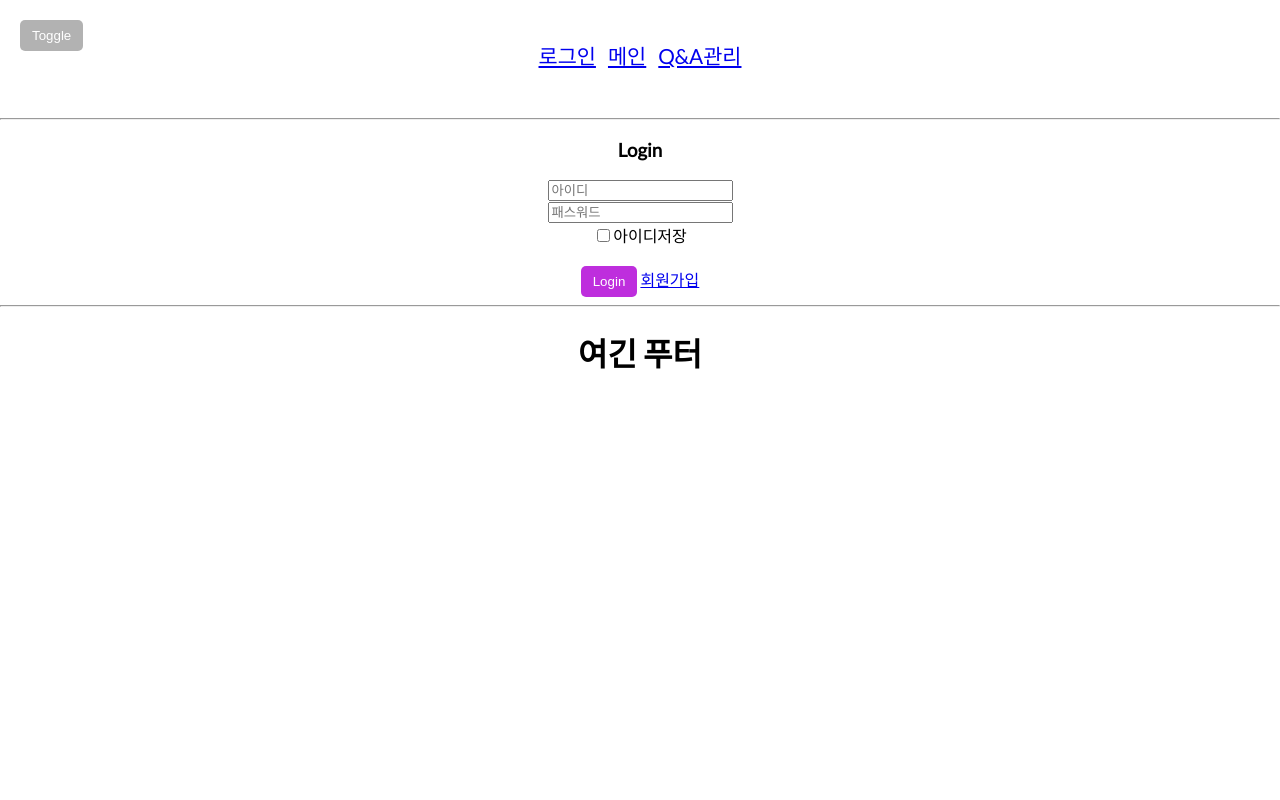
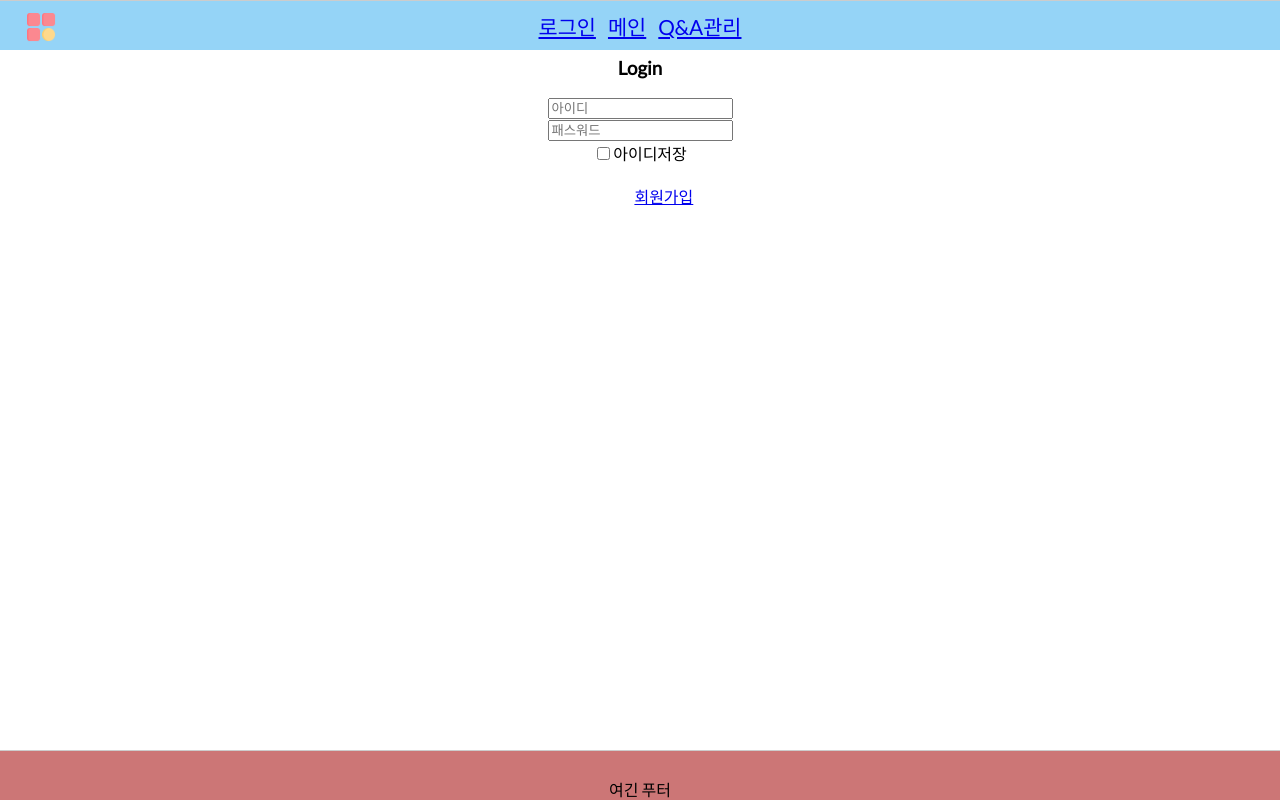
Before and after one commit to rhohye22/WOOJUJUMIN-FRONT-ADMIN, a React (Create React App) app: page / in a window 1280 px wide. Built offline with nearby package versions, Linux system fonts and the light colour scheme.

Commit message:
css화면

```diff
--- a/src/App.css
+++ b/src/App.css
@@ -1,10 +1,8 @@
 .App {
   text-align: center;
-}
-
-.App-logo {
-  height: 40vmin;
-  pointer-events: none;
+  display: flex;
+  flex-direction: column;
+  min-height: 100vh;
 }
 
 @media (prefers-reduced-motion: no-preference) {
@@ -36,3 +34,32 @@
     transform: rotate(360deg);
   }
 }
+
+header {
+  position: fixed;
+  top: 0;
+  width: 100%;
+  height: 50px; /* 푸터의 높이를 50px로 고정 */
+  background-color: #95d4f7;
+  border-top: 1px solid #ccc;
+  padding: 10px;
+  text-align: center;
+}
+main {
+  flex: 1;
+  width: 100%;
+  box-sizing: border-box; /* padding 값이 width, height 값을 변경하지 않도록 설정 */
+  padding: 20px; /* padding 값을 줄이고, 너비와 높이 값을 변경하지 않도록 설정 */
+  /* 메인 스타일 */
+}
+
+footer {
+  position: fixed;
+  bottom: 0;
+  width: 100%;
+  height: 50px; /* 푸터의 높이를 50px로 고정 */
+  background-color: #cc7676;
+  border-top: 1px solid #ccc;
+  padding: 10px;
+  text-align: center;
+}
--- a/src/App.js
+++ b/src/App.js
@@ -20,6 +20,7 @@ function App() {
             <Link to="/qna">Q&A관리</Link>
           </nav>
         </header>
+
         <hr />
 
         <main>
@@ -33,7 +34,7 @@ function App() {
       </BrowserRouter>
 
       <footer>
-        <h1>여긴 푸터</h1>
+        <p>여긴 푸터</p>
       </footer>
     </div>
   );
--- a/src/components/style.css
+++ b/src/components/style.css
@@ -2,8 +2,7 @@
 
 :root {
   --modal-duration: 1s;
-  --primary-color: #30336b;
-  --secondary-color: #be2edd;
+  --primary-color: #404f49;
 }
 
 * {
@@ -33,40 +32,6 @@ body.show-nav {
   z-index: 100;
   transform: translateX(-100%);
 }
-/*
- nav .logo {
-  padding: 30px 0;
-  text-align: center;
-}
-
-nav .logo img {
-  height: 75px;
-  width: 75px;
-  border-radius: 50%;
-}
-
-nav ul {
-  padding: 0;
-  list-style-type: none;
-  margin: 0;
-}
-nav ul li {
-  border-bottom: 2px solid rgba(200, 200, 200, 0.1);
-  padding: 20px;
-}
-
-nav ul li:first-of-type {
-  border-top: 2px solid rgba(200, 200, 200, 0.1);
-}
-
-nav ul li a {
-  color: #fff;
-  text-decoration: none;
-}
-
-nav ul li a:hover {
-  text-decoration: underline;
-}*/
 
 header {
   color: #fff;
@@ -75,9 +40,7 @@ header {
   padding: 40px 15px;
   text-align: center;
 }
-/* footer {
-  margin-bottom: 0;
-} */
+
 header h1 {
   margin: 0;
 }
@@ -93,7 +56,6 @@ input[type="submit"] {
   border-radius: 5px;
   color: #fff;
   cursor: pointer;
-  padding: 8px 12px;
 }
 
 button:focus {
@@ -101,9 +63,8 @@ button:focus {
 }
 
 .toggle {
-  background-color: rgba(0, 0, 0, 0.3);
   position: absolute;
-  top: 20px;
+
   left: 20px;
 }
 
--- a/src/components/togglemenu.js
+++ b/src/components/togglemenu.js
@@ -1,5 +1,6 @@
 import "./style.css";
 import React, { useRef } from "react";
+import menuimg from "./image/free-icon-menu-4212062.png";
 
 function ToggleMenu() {
   const toggleRef = useRef(null);
@@ -33,7 +34,7 @@ function ToggleMenu() {
         onClick={handleToggleClick}
         ref={toggleRef}
       >
-        Toggle
+        <img src={menuimg} alt="My Image" style={{ width: 30, height: 30 }} />
       </button>
       <nav id="navbar" ref={navbarRef}>
         <ui>
```
Also changed, not shown: src/components/image/free-icon-menu-4212062.png (added).
